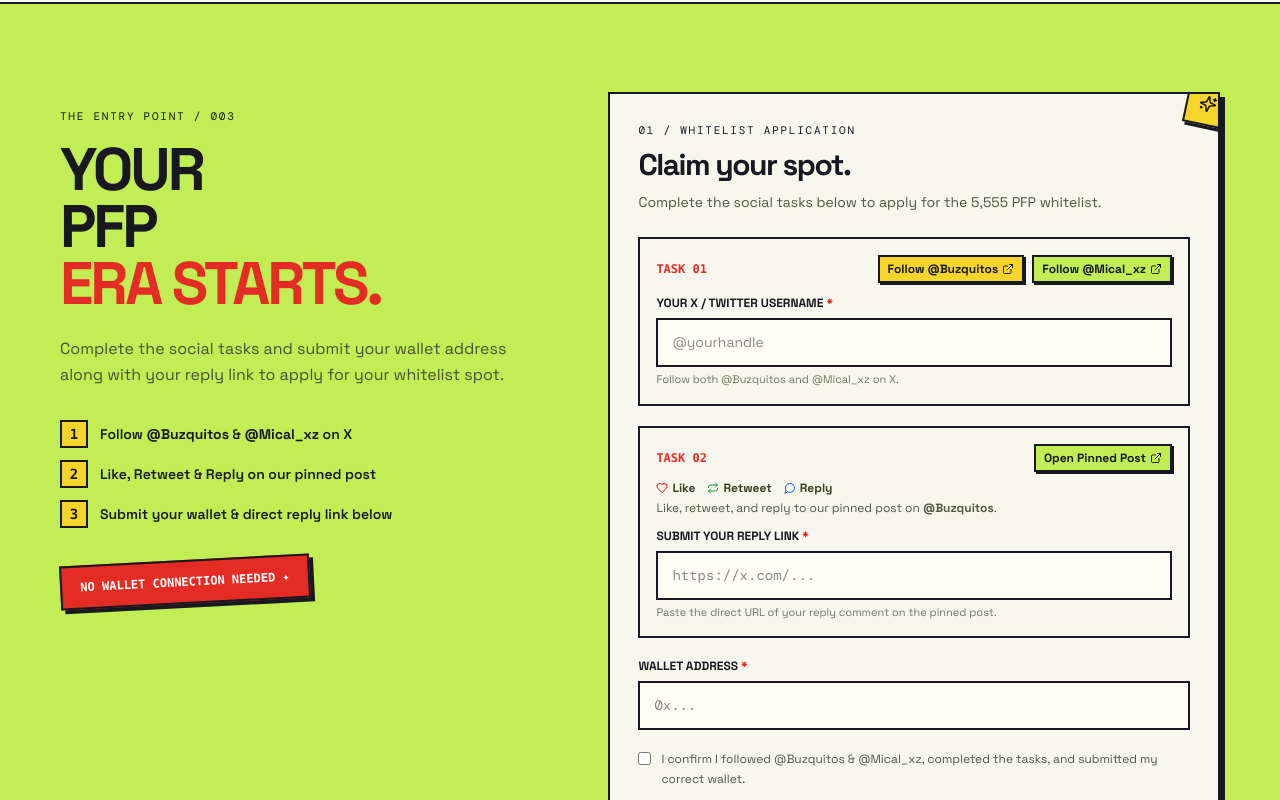
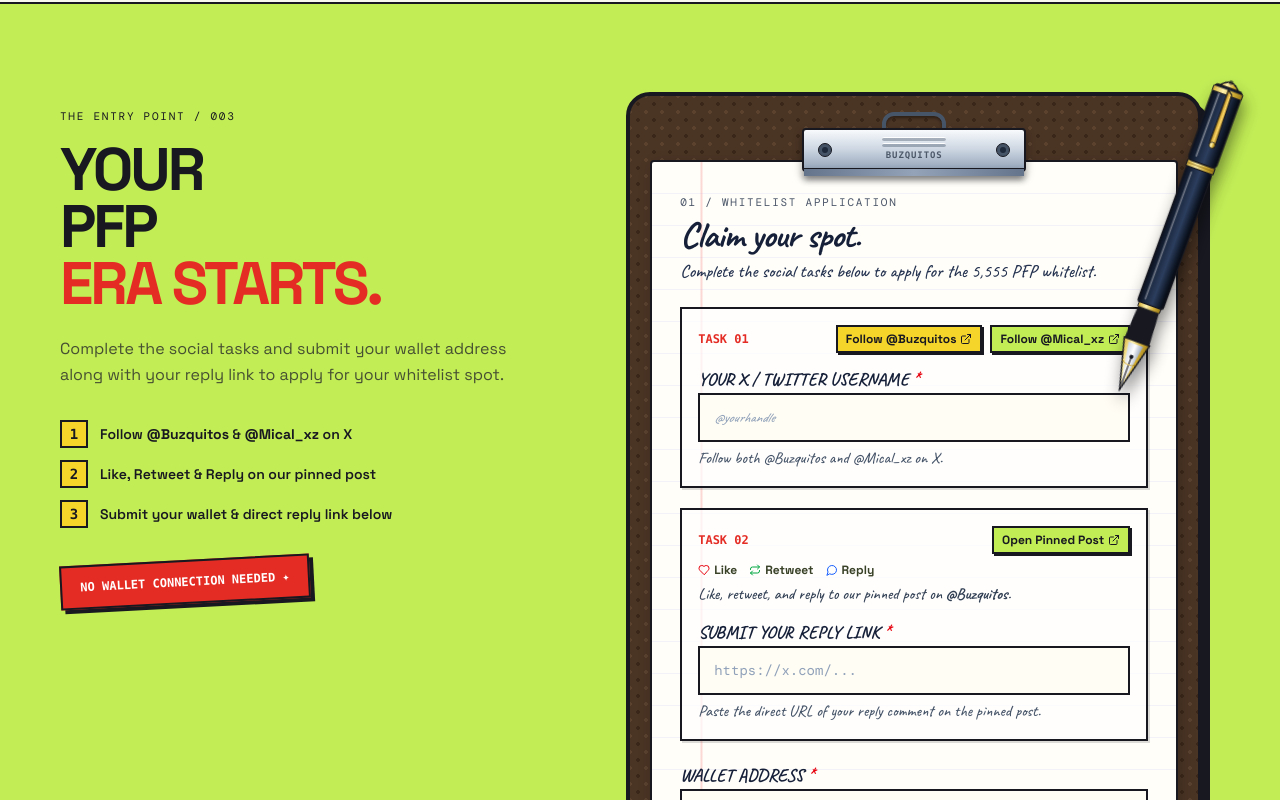
Before and after one commit to Nerdyfk/Buzquitos, a Next.js app: page / in a window 1280 px wide. Shown: the part 1700-2500 px from the top of the page. Built offline with nearby package versions, Linux system fonts and the light colour scheme; no server answers; the database is empty.

Commit message:
Update buzquito-1 image, remove (Profile Picture) text, style whitelist form as clipboard paper with pen

```diff
--- a/app/globals.css
+++ b/app/globals.css
@@ -1,4 +1,4 @@
-@import url('https://fonts.googleapis.com/css2?family=DM+Mono:wght@400;500&family=Space+Grotesk:wght@400;500;600;700&display=swap');
+@import url('https://fonts.googleapis.com/css2?family=Caveat:wght@500;600;700&family=DM+Mono:wght@400;500&family=Space+Grotesk:wght@400;500;600;700&display=swap');
 @import "tailwindcss";
 
 :root {
@@ -10,6 +10,27 @@
   --red: #e42c24;
   --yellow: #f6d52b;
   --line: rgba(23,24,32,.18);
+}
+
+.pen-script {
+  font-family: 'Caveat', 'Comic Sans MS', cursive;
+}
+
+.paper-sheet {
+  background-color: #fffef9;
+  background-image:
+    linear-gradient(90deg, transparent 48px, rgba(239, 68, 68, 0.2) 49px, rgba(239, 68, 68, 0.2) 50px, transparent 51px),
+    repeating-linear-gradient(transparent, transparent 31px, rgba(99, 102, 241, 0.08) 31px, rgba(99, 102, 241, 0.08) 32px);
+  background-attachment: local;
+}
+
+.clipboard-bg {
+  background-color: #4a3424;
+  background-image:
+    radial-gradient(#3a2719 15%, transparent 16%),
+    radial-gradient(#5a422f 15%, transparent 16%);
+  background-size: 16px 16px;
+  background-position: 0 0, 8px 8px;
 }
 
 * {
--- a/app/page.tsx
+++ b/app/page.tsx
@@ -41,7 +41,7 @@ export default async function Home() {
           </h1>
 
           <p className="mt-4 sm:mt-5 max-w-[480px] text-sm sm:text-base lg:text-lg font-medium leading-relaxed text-[#394127]">
-            <strong>{collection}</strong> is a character-driven 5,555 pixel-art <strong>PFP (Profile Picture) collection</strong>.
+            <strong>{collection}</strong> is a character-driven 5,555 pixel-art <strong>PFP collection</strong>.
             Small pixels, bold personalities, and an exclusive community on <strong>ROBINHOOD</strong>.
           </p>
 
--- a/components/Faq.tsx
+++ b/components/Faq.tsx
@@ -6,7 +6,7 @@ import { ChevronDown } from 'lucide-react';
 const items = [
   [
     'What is Buzquitos?',
-    'Buzquitos is a 5,555 character-driven pixel-art PFP (Profile Picture) collection on the Robinhood chain. Each PFP features custom traits, distinct personalities, and grants holders access to the community.'
+    'Buzquitos is a 5,555 character-driven pixel-art PFP collection on the Robinhood chain. Each PFP features custom traits, distinct personalities, and grants holders access to the community.'
   ],
   [
     'How do I apply for the whitelist?',
--- a/components/WhitelistForm.tsx
+++ b/components/WhitelistForm.tsx
@@ -2,7 +2,114 @@
 
 import { FormEvent, useState } from 'react';
 import { motion, AnimatePresence } from 'framer-motion';
-import { Check, ExternalLink, LoaderCircle, Sparkles, Heart, Repeat, MessageCircle } from 'lucide-react';
+import { Check, ExternalLink, LoaderCircle, Heart, Repeat, MessageCircle } from 'lucide-react';
+
+function StylishPen() {
+  return (
+    <div
+      aria-hidden="true"
+      className="pointer-events-none absolute -right-3 -top-6 sm:-right-6 sm:-top-9 z-30 w-16 sm:w-20 md:w-24 select-none rotate-[20deg]"
+      style={{ filter: 'drop-shadow(5px 10px 8px rgba(0,0,0,0.45))' }}
+    >
+      <svg
+        viewBox="0 0 100 360"
+        fill="none"
+        xmlns="http://www.w3.org/2000/svg"
+        className="w-full h-auto"
+      >
+        <defs>
+          <linearGradient id="penGold" x1="0%" y1="0%" x2="100%" y2="0%">
+            <stop offset="0%" stopColor="#d4af37" />
+            <stop offset="35%" stopColor="#fff3b0" />
+            <stop offset="70%" stopColor="#d4af37" />
+            <stop offset="100%" stopColor="#997a15" />
+          </linearGradient>
+          <linearGradient id="penGoldDark" x1="0%" y1="0%" x2="100%" y2="0%">
+            <stop offset="0%" stopColor="#a37b12" />
+            <stop offset="50%" stopColor="#ffd868" />
+            <stop offset="100%" stopColor="#7a5a08" />
+          </linearGradient>
+          <linearGradient id="penBody" x1="0%" y1="0%" x2="100%" y2="0%">
+            <stop offset="0%" stopColor="#0a101d" />
+            <stop offset="30%" stopColor="#1e2c45" />
+            <stop offset="55%" stopColor="#2c3e5e" />
+            <stop offset="85%" stopColor="#0e1726" />
+            <stop offset="100%" stopColor="#05080f" />
+          </linearGradient>
+          <linearGradient id="penNibSilver" x1="0%" y1="0%" x2="100%" y2="0%">
+            <stop offset="0%" stopColor="#cbd5e1" />
+            <stop offset="50%" stopColor="#ffffff" />
+            <stop offset="100%" stopColor="#94a3b8" />
+          </linearGradient>
+        </defs>
+
+        {/* 1. Golden Fountain Pen Nib */}
+        <polygon points="50,358 36,305 64,305" fill="url(#penGold)" stroke="#171820" strokeWidth="1.5" />
+        <polygon points="50,356 42,308 58,308" fill="url(#penNibSilver)" />
+        <line x1="50" y1="358" x2="50" y2="322" stroke="#171820" strokeWidth="1.2" strokeLinecap="round" />
+        <circle cx="50" cy="322" r="2.2" fill="#171820" />
+        <path d="M42,328 Q50,334 58,328" stroke="url(#penGoldDark)" strokeWidth="1" fill="none" />
+
+        {/* 2. Nib Collar / Section */}
+        <polygon points="37,305 63,305 61,270 39,270" fill="#171820" stroke="#171820" strokeWidth="1" />
+        <rect x="38" y="265" width="24" height="5" rx="1" fill="url(#penGold)" stroke="#171820" strokeWidth="1" />
+
+        {/* 3. Pen Barrel */}
+        <rect x="36" y="115" width="28" height="150" rx="3" fill="url(#penBody)" stroke="#171820" strokeWidth="1.5" />
+        <line x1="43" y1="120" x2="43" y2="260" stroke="#ffffff" strokeWidth="1.8" opacity="0.35" strokeLinecap="round" />
+
+        {/* 4. Central Gold Accent Bands */}
+        <rect x="35" y="108" width="30" height="7" rx="1" fill="url(#penGold)" stroke="#171820" strokeWidth="1.2" />
+        <line x1="36" y1="111.5" x2="64" y2="111.5" stroke="#7a5a08" strokeWidth="0.8" />
+
+        {/* 5. Pen Cap */}
+        <rect x="34.5" y="24" width="31" height="84" rx="4" fill="url(#penBody)" stroke="#171820" strokeWidth="1.5" />
+        <line x1="42" y1="28" x2="42" y2="102" stroke="#ffffff" strokeWidth="1.8" opacity="0.4" strokeLinecap="round" />
+
+        {/* 6. Gold Pocket Clip */}
+        <rect x="34" y="26" width="32" height="6" rx="1" fill="url(#penGold)" stroke="#171820" strokeWidth="1" />
+        <path d="M50,26 L50,82 Q50,89 54,89 Q57,89 57,84 L55,30 Z" fill="url(#penGoldDark)" stroke="#171820" strokeWidth="1.2" />
+        <circle cx="53.5" cy="86" r="3.2" fill="url(#penGold)" stroke="#171820" strokeWidth="0.8" />
+
+        {/* 7. Gold Finial */}
+        <path d="M40,24 Q50,12 60,24 Z" fill="url(#penGold)" stroke="#171820" strokeWidth="1.5" />
+        <circle cx="50" cy="18" r="2.5" fill="#171820" opacity="0.6" />
+      </svg>
+    </div>
+  );
+}
+
+function ClipboardClip() {
+  return (
+    <div className="relative z-20 -mb-5 sm:-mb-6 flex flex-col items-center select-none">
+      {/* Hanging bracket loop */}
+      <div className="h-4 sm:h-5 w-14 sm:w-16 -mb-1 rounded-t-xl border-4 border-[#475569] bg-transparent shadow-[inset_0_2px_3px_rgba(0,0,0,0.4)]" />
+
+      {/* Main metal clamp body */}
+      <div className="relative flex h-9 sm:h-11 w-44 sm:w-56 items-center justify-between rounded-sm border-2 border-[#171820] bg-gradient-to-b from-[#f8fafc] via-[#cbd5e1] to-[#94a3b8] px-3.5 shadow-[0_5px_8px_rgba(0,0,0,0.35)]">
+        {/* Left rivet */}
+        <div className="flex h-3 w-3 sm:h-3.5 sm:w-3.5 items-center justify-center rounded-full border border-[#171820] bg-[#475569] shadow-inner">
+          <div className="h-1 w-1 sm:h-1.5 sm:w-1.5 rounded-full bg-[#1e293b]" />
+        </div>
+
+        {/* Center clip grooves */}
+        <div className="flex flex-col items-center gap-0.5">
+          <div className="h-0.5 sm:h-1 w-14 sm:w-16 rounded bg-[#475569]/40 border-t border-white" />
+          <div className="h-0.5 sm:h-1 w-14 sm:w-16 rounded bg-[#475569]/40 border-t border-white" />
+          <span className="font-mono text-[8px] sm:text-[9px] font-black tracking-widest text-[#1e293b]/70">BUZQUITOS</span>
+        </div>
+
+        {/* Right rivet */}
+        <div className="flex h-3 w-3 sm:h-3.5 sm:w-3.5 items-center justify-center rounded-full border border-[#171820] bg-[#475569] shadow-inner">
+          <div className="h-1 w-1 sm:h-1.5 sm:w-1.5 rounded-full bg-[#1e293b]" />
+        </div>
+
+        {/* Bottom metal clamping bar */}
+        <div className="absolute -bottom-1.5 left-0 right-0 h-2 bg-gradient-to-r from-[#64748b] via-[#94a3b8] to-[#64748b] border-t border-[#171820] shadow-[0_4px_6px_rgba(23,24,32,0.45)]" />
+      </div>
+    </div>
+  );
+}
 
 export default function WhitelistForm({ isOpen = true }: { isOpen?: boolean }) {
   const [busy, setBusy] = useState(false);
@@ -34,14 +141,25 @@ export default function WhitelistForm({ isOpen = true }: { isOpen?: boolean }) {
   }
 
   return (
-    <div className="card relative p-4 sm:p-7 w-full overflow-hidden">
-      <div className="absolute -right-2 -top-2 sm:-right-3 sm:-top-3 grid h-9 w-9 sm:h-11 sm:w-11 rotate-12 place-items-center border-2 border-[#171820] bg-[#f6d52b] shadow-[2px_2px_0_#171820] sm:shadow-[3px_3px_0_#171820]">
-        <Sparkles size={18} />
-      </div>
+    <div className="relative w-full max-w-xl mx-auto">
+      {/* Stylish Fountain Pen Resting in the Corner */}
+      <StylishPen />
 
-      <div className="eyebrow mb-1.5 sm:mb-2 text-[10px] sm:text-[11px]">01 / Whitelist Application</div>
-      <h3 className="text-2xl sm:text-3xl font-black tracking-[-.05em]">Claim your spot.</h3>
-      <p className="mb-5 sm:mb-6 mt-1.5 sm:mt-2 text-xs sm:text-sm text-[#535744] leading-relaxed">
+      {/* The Clipboard Board Backing */}
+      <div className="clipboard-bg relative rounded-2xl sm:rounded-3xl border-4 border-[#171820] p-2.5 sm:p-5 pt-3 sm:pt-4 pb-4 sm:pb-6 shadow-[8px_10px_0_#171820]">
+
+        {/* Clipboard Clamp at the Top */}
+        <ClipboardClip />
+
+        {/* The Clipped Paper Sheet / Page */}
+        <div className="paper-sheet relative mt-2.5 sm:mt-3 rounded-sm border-2 border-[#171820] p-4 sm:p-7 pt-7 sm:pt-8 shadow-[3px_5px_15px_rgba(0,0,0,0.18)]">
+          <div className="eyebrow mb-1 text-[10px] sm:text-[11px] text-[#4a5568]">01 / Whitelist Application</div>
+
+          <h3 className="pen-script text-3xl sm:text-4xl font-bold tracking-tight text-[#162038]">
+            Claim your spot.
+          </h3>
+
+          <p className="pen-script mb-5 sm:mb-6 mt-1 text-base sm:text-lg text-[#253350] leading-snug">
             {isOpen
               ? 'Complete the social tasks below to apply for the 5,555 PFP whitelist.'
               : 'Whitelist registration is currently closed. Follow our official X for the next update.'}
@@ -64,16 +182,18 @@ export default function WhitelistForm({ isOpen = true }: { isOpen?: boolean }) {
                   <div className="mx-auto mb-3 grid h-12 w-12 sm:h-14 sm:w-14 place-items-center border-2 border-[#171820] bg-white">
                     <Check size={26} />
                   </div>
-              <h4 className="text-xl sm:text-2xl font-black">APPLICATION RECEIVED!</h4>
-              <p className="mt-2 text-xs sm:text-sm text-[#394127] leading-relaxed">
+                  <h4 className="pen-script text-2xl sm:text-3xl font-bold text-[#162038]">APPLICATION RECEIVED!</h4>
+                  <p className="pen-script mt-2 text-base sm:text-lg text-[#253350] leading-snug">
                     Your entry has been successfully recorded. Follow @Buzquitos on X for the upcoming whitelist announcement.
                   </p>
-              <div className="mt-4 font-mono text-[11px] sm:text-xs">FOLLOW @BUZQUITOS &amp; @MICAL_XZ ON X ✦</div>
+                  <div className="mt-4 font-mono text-[11px] sm:text-xs font-bold text-[#171820]">
+                    FOLLOW @BUZQUITOS &amp; @MICAL_XZ ON X ✦
+                  </div>
                 </motion.div>
               ) : (
                 <motion.form key="form" initial={{ opacity: 0 }} animate={{ opacity: 1 }} onSubmit={submit} className="space-y-4 sm:space-y-5">
                   {/* Task 1: Follow @Buzquitos & @Mical_xz */}
-              <div className="border-2 border-[#171820] bg-[#f7f7ed] p-3.5 sm:p-4">
+                  <div className="border-2 border-[#171820] bg-white/70 p-3.5 sm:p-4 shadow-[2px_2px_0_rgba(23,24,32,0.15)]">
                     <div className="flex flex-wrap items-center justify-between gap-2">
                       <span className="font-mono text-[10px] sm:text-xs font-bold text-[#e42c24]">TASK 01</span>
                       <div className="flex flex-wrap items-center gap-2">
@@ -96,25 +216,25 @@ export default function WhitelistForm({ isOpen = true }: { isOpen?: boolean }) {
                       </div>
                     </div>
                     <div className="mt-2.5 sm:mt-3">
-                  <label className="label text-xs">
+                      <label className="pen-script block text-base sm:text-lg font-bold text-[#162038]">
                         YOUR X / TWITTER USERNAME <span className="text-red-600">*</span>
                       </label>
                       <input
-                    className="field text-sm"
+                        className="field pen-script text-lg sm:text-xl text-[#142345] bg-white/90 placeholder:text-slate-400 placeholder:italic"
                         required
                         maxLength={50}
                         placeholder="@yourhandle"
                         value={form.x_username}
                         onChange={e => update('x_username', e.target.value)}
                       />
-                  <span className="mt-1 block text-[10px] sm:text-[11px] text-[#747765]">
+                      <span className="pen-script mt-1 block text-sm sm:text-base text-[#475569]">
                         Follow both @Buzquitos and @Mical_xz on X.
                       </span>
                     </div>
                   </div>
 
                   {/* Task 2: Like, Retweet & Reply */}
-              <div className="border-2 border-[#171820] bg-[#f7f7ed] p-3.5 sm:p-4">
+                  <div className="border-2 border-[#171820] bg-white/70 p-3.5 sm:p-4 shadow-[2px_2px_0_rgba(23,24,32,0.15)]">
                     <div className="flex flex-wrap items-center justify-between gap-2">
                       <span className="font-mono text-[10px] sm:text-xs font-bold text-[#e42c24]">TASK 02</span>
                       <a
@@ -131,22 +251,22 @@ export default function WhitelistForm({ isOpen = true }: { isOpen?: boolean }) {
                       <span className="flex items-center gap-1"><Repeat size={12} className="text-green-600" /> Retweet</span>
                       <span className="flex items-center gap-1"><MessageCircle size={12} className="text-blue-600" /> Reply</span>
                     </div>
-                <p className="mt-1 text-[11px] sm:text-xs text-[#535744]">
+                    <p className="pen-script mt-1 text-sm sm:text-base text-[#334155]">
                       Like, retweet, and reply to our pinned post on <a href="https://x.com/Buzquitos" target="_blank" rel="noreferrer" className="underline font-bold">@Buzquitos</a>.
                     </p>
                     <div className="mt-2.5 sm:mt-3">
-                  <label className="label text-xs">
+                      <label className="pen-script block text-base sm:text-lg font-bold text-[#162038]">
                         SUBMIT YOUR REPLY LINK <span className="text-red-600">*</span>
                       </label>
                       <input
-                    className="field mono text-xs sm:text-sm"
+                        className="field mono text-xs sm:text-sm bg-white/90 text-[#142345] placeholder:text-slate-400"
                         required
                         type="url"
                         placeholder="https://x.com/..."
                         value={form.reply_link}
                         onChange={e => update('reply_link', e.target.value.trim())}
                       />
-                  <span className="mt-1 block text-[10px] sm:text-[11px] text-[#747765]">
+                      <span className="pen-script mt-1 block text-sm sm:text-base text-[#475569]">
                         Paste the direct URL of your reply comment on the pinned post.
                       </span>
                     </div>
@@ -154,11 +274,11 @@ export default function WhitelistForm({ isOpen = true }: { isOpen?: boolean }) {
 
                   {/* Task 3: Wallet Address */}
                   <div>
-                <label className="label text-xs">
+                    <label className="pen-script block text-base sm:text-lg font-bold text-[#162038]">
                       WALLET ADDRESS <span className="text-red-600">*</span>
                     </label>
                     <input
-                  className="field mono text-xs sm:text-sm"
+                      className="field mono text-xs sm:text-sm bg-white/90 text-[#142345] placeholder:text-slate-400"
                       required
                       minLength={10}
                       maxLength={100}
@@ -168,9 +288,9 @@ export default function WhitelistForm({ isOpen = true }: { isOpen?: boolean }) {
                     />
                   </div>
 
-              <label className="flex items-start gap-2.5 text-[11px] sm:text-xs leading-relaxed text-[#535744]">
-                <input type="checkbox" required className="mt-0.5 accent-[#171820] shrink-0" />
-                <span>
+                  <label className="flex items-start gap-2.5 leading-snug">
+                    <input type="checkbox" required className="mt-1 accent-[#171820] shrink-0" />
+                    <span className="pen-script text-base sm:text-lg font-semibold text-[#1f2d48]">
                       I confirm I followed @Buzquitos &amp; @Mical_xz, completed the tasks, and submitted my correct wallet.
                     </span>
                   </label>
@@ -181,7 +301,7 @@ export default function WhitelistForm({ isOpen = true }: { isOpen?: boolean }) {
                     </p>
                   )}
 
-              <button disabled={busy} className="pixel-btn w-full" type="submit">
+                  <button disabled={busy} className="pixel-btn w-full !py-3.5" type="submit">
                     {busy ? (
                       <>
                         <LoaderCircle className="animate-spin" size={16} /> SUBMITTING APPLICATION...
@@ -193,7 +313,7 @@ export default function WhitelistForm({ isOpen = true }: { isOpen?: boolean }) {
                     )}
                   </button>
 
-              <p className="text-center font-mono text-[9px] sm:text-[10px] text-[#747765]">
+                  <p className="text-center font-mono text-[9px] sm:text-[10px] text-[#64748b]">
                     NO SEED PHRASE. NO PRIVATE KEY. EVER.
                   </p>
                 </motion.form>
@@ -201,5 +321,7 @@ export default function WhitelistForm({ isOpen = true }: { isOpen?: boolean }) {
             </AnimatePresence>
           )}
         </div>
+      </div>
+    </div>
   );
 }
```
Also changed, not shown: public/characters/buzquito-1.png. Lines whose indentation alone changed are shown as unchanged.
